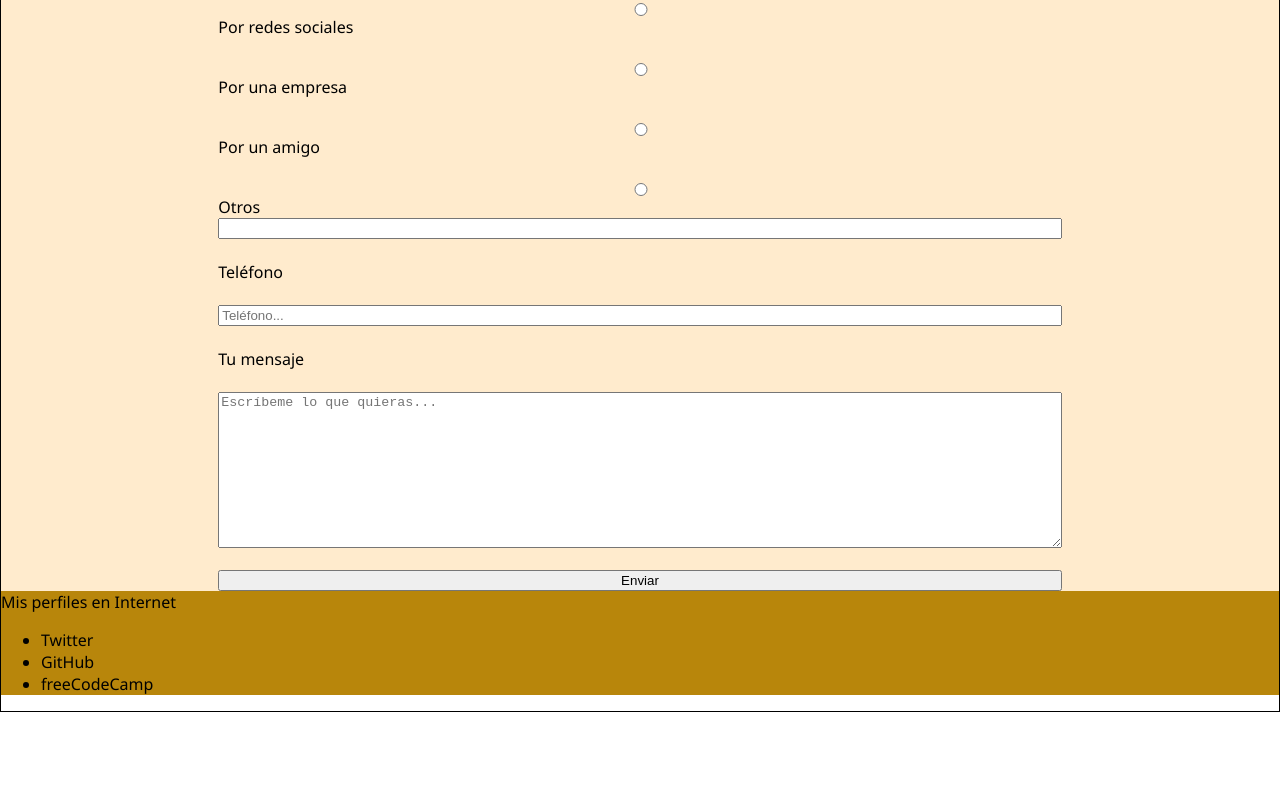
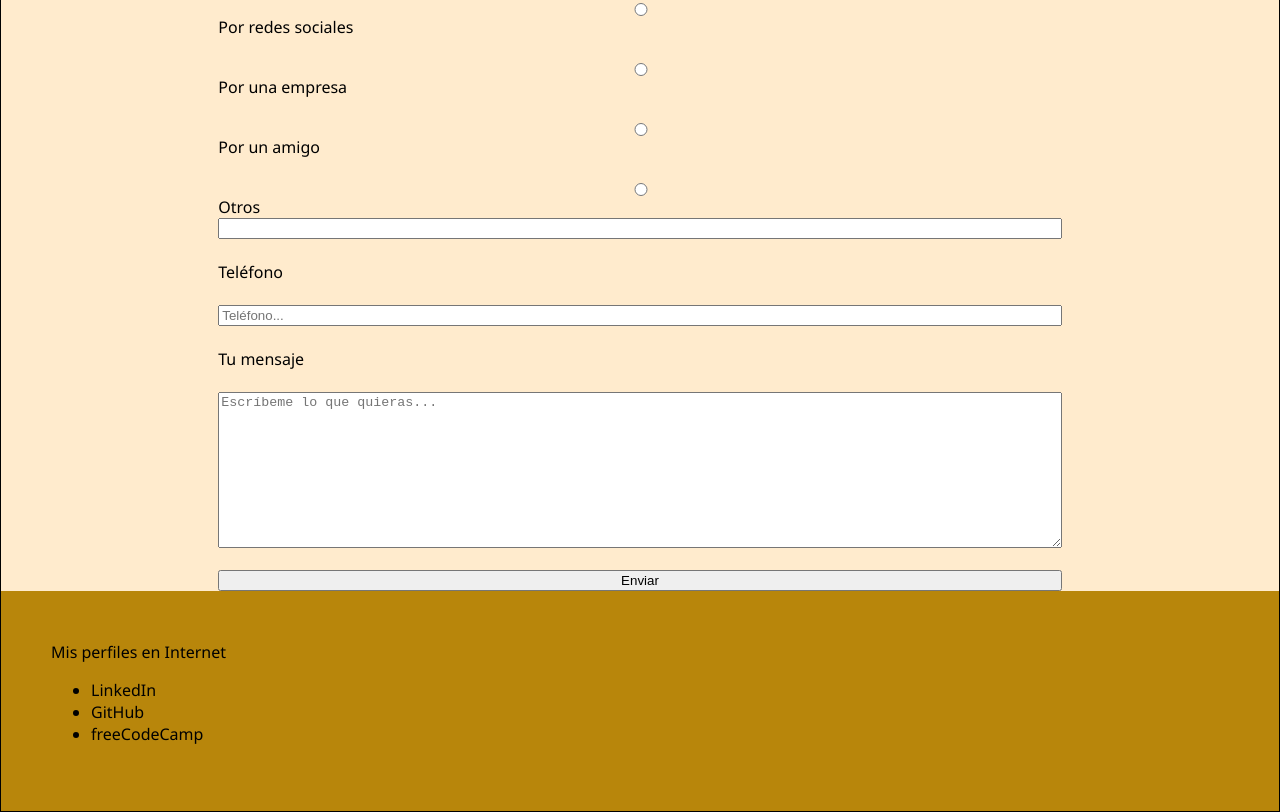
Before and after one commit to BootcampWebVI/practica-web-cv, a website: page index.html in a window 1280 px wide. Shown: the part 3802-4614 px from the top of the page. Before the commit the page ends 4514 px from the top, so only its background shows below. Drawn offline with Linux system fonts and the light colour scheme.

Commit message:
Pequeños ajustes en el footer

```diff
--- a/css/style.css
+++ b/css/style.css
@@ -39,8 +39,8 @@ section {
 }
 
 footer {
-  background-color: darkgoldenrod
-
+  background-color: darkgoldenrod;
+  padding: 50px;
 }
 
 /* Menú de navegación */
--- a/index.html
+++ b/index.html
@@ -135,7 +135,7 @@
     <footer>
         <p>Mis perfiles en Internet</p>
         <ul>
-            <li>Twitter</li>
+            <li>LinkedIn</li>
             <li>GitHub</li>
             <li>freeCodeCamp</li>
         </ul>
```
